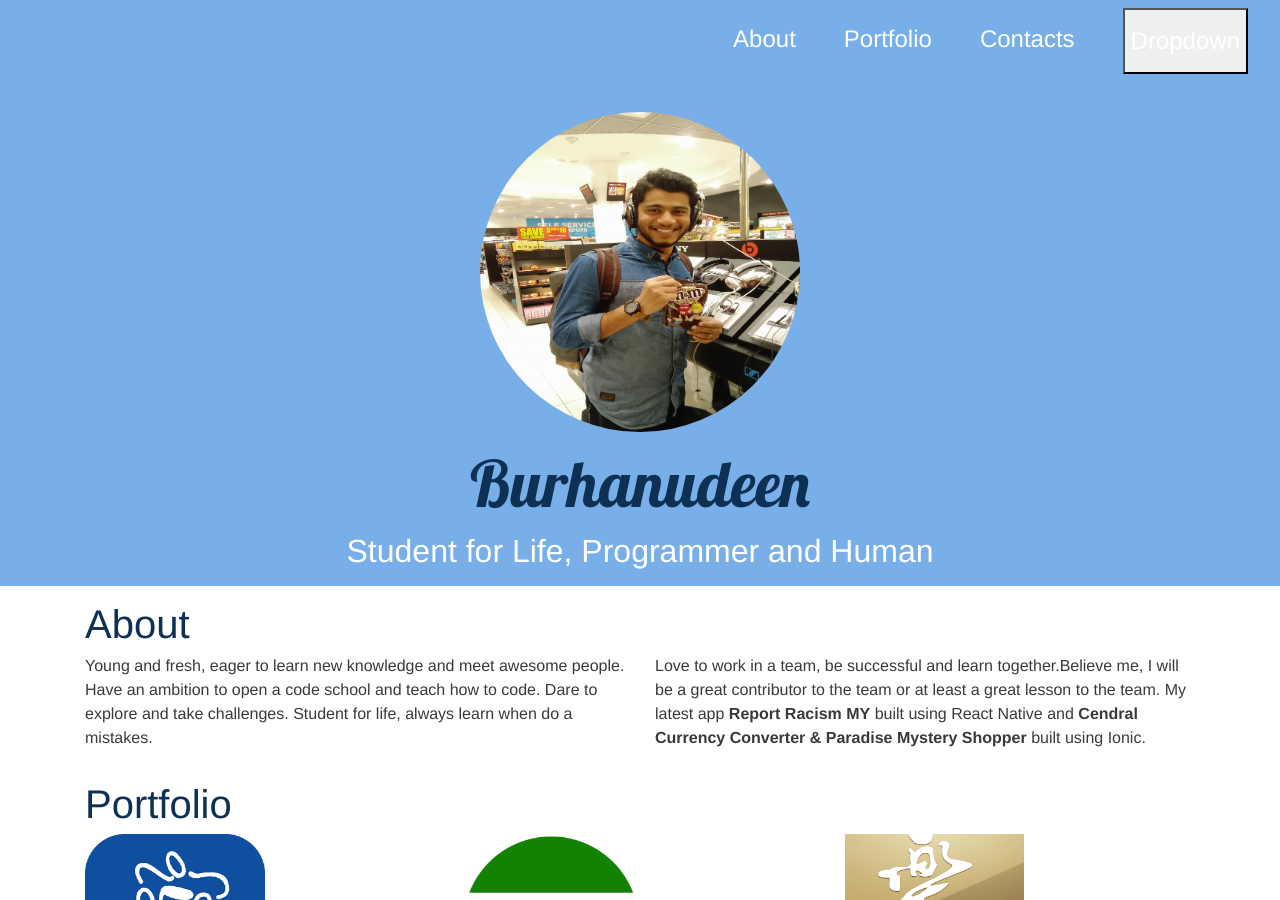
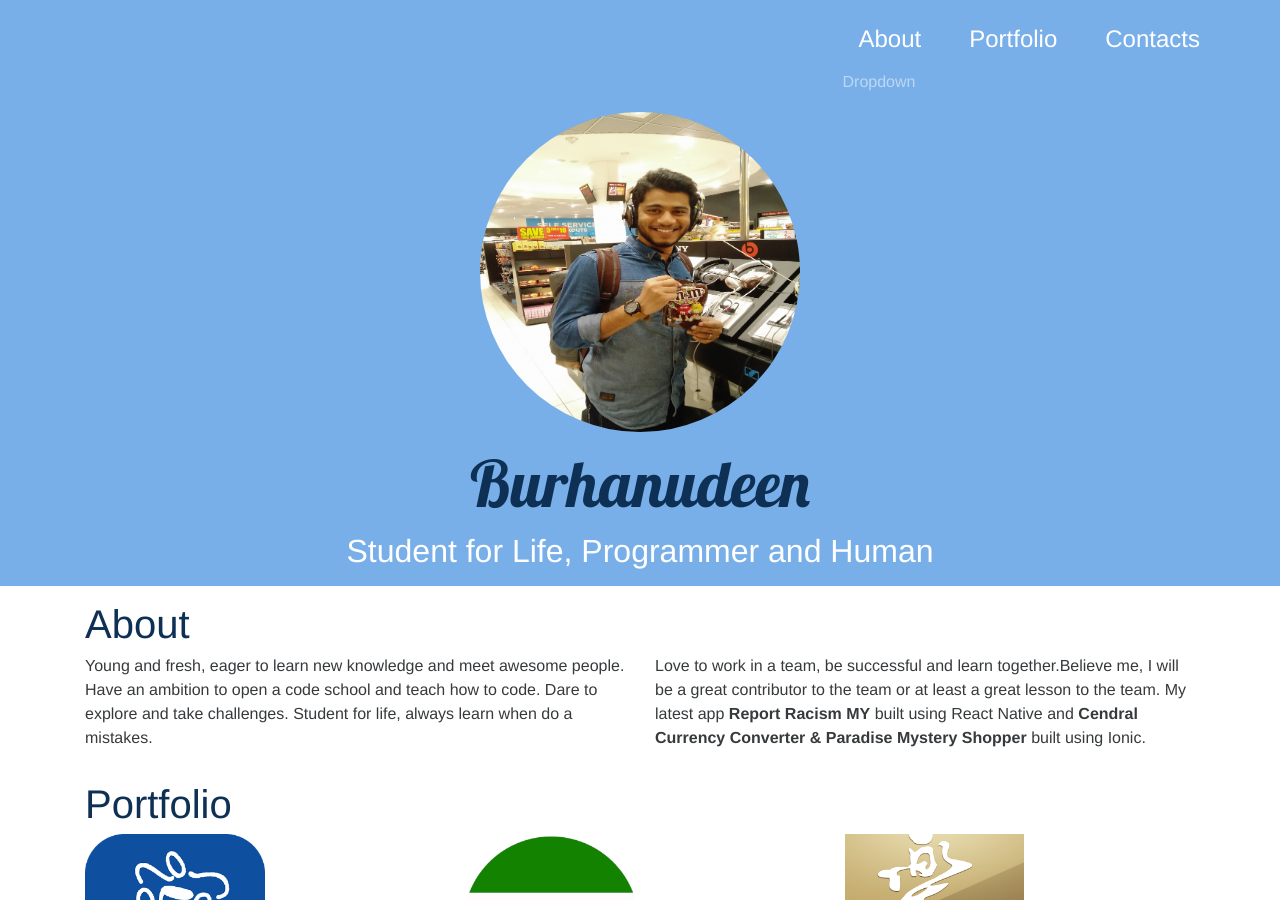
Before and after one commit to burhan3759/portfolio, a Jekyll site: the page built from index.html, in a window 1280 px wide and 900 px high. Built offline with Jekyll 4.4.1, drawn with Linux system fonts in a browser that asks for light colours; nearby versions of some CDN libraries.

Commit message:
Update navbar.html
chnage to li

```diff
--- a/_includes/navbar.html
+++ b/_includes/navbar.html
@@ -23,7 +23,7 @@
             </li>
             <li class="nav-item">
                 <div class="dropdown">
-                  <button class="nav-link">Dropdown</button>
+                  <li class="nav-link">Dropdown</li>
                   <div class="dropdown-content">
                     <a href="#">Link 1</a>
                     <a href="#">Link 2</a>
```
